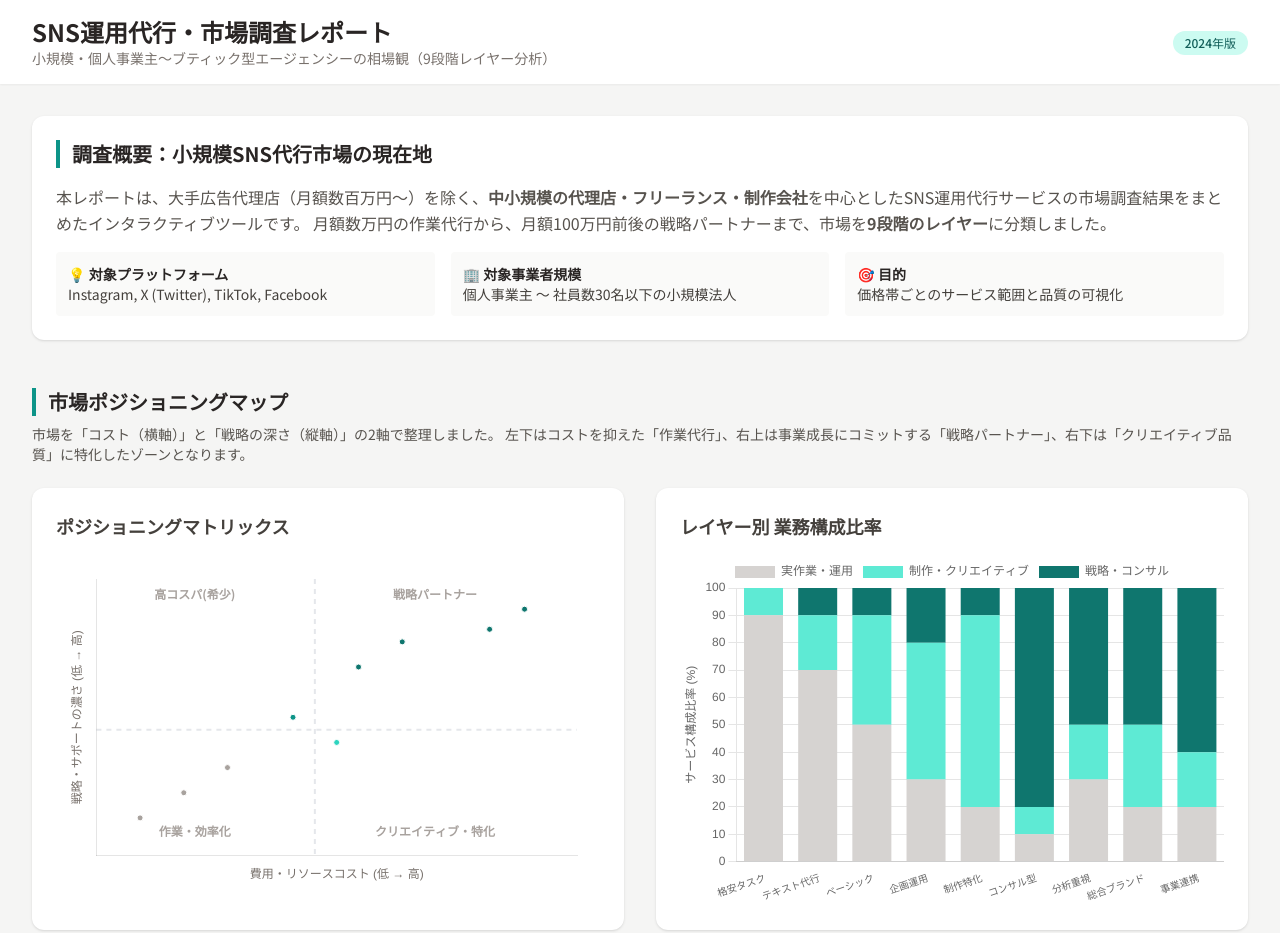
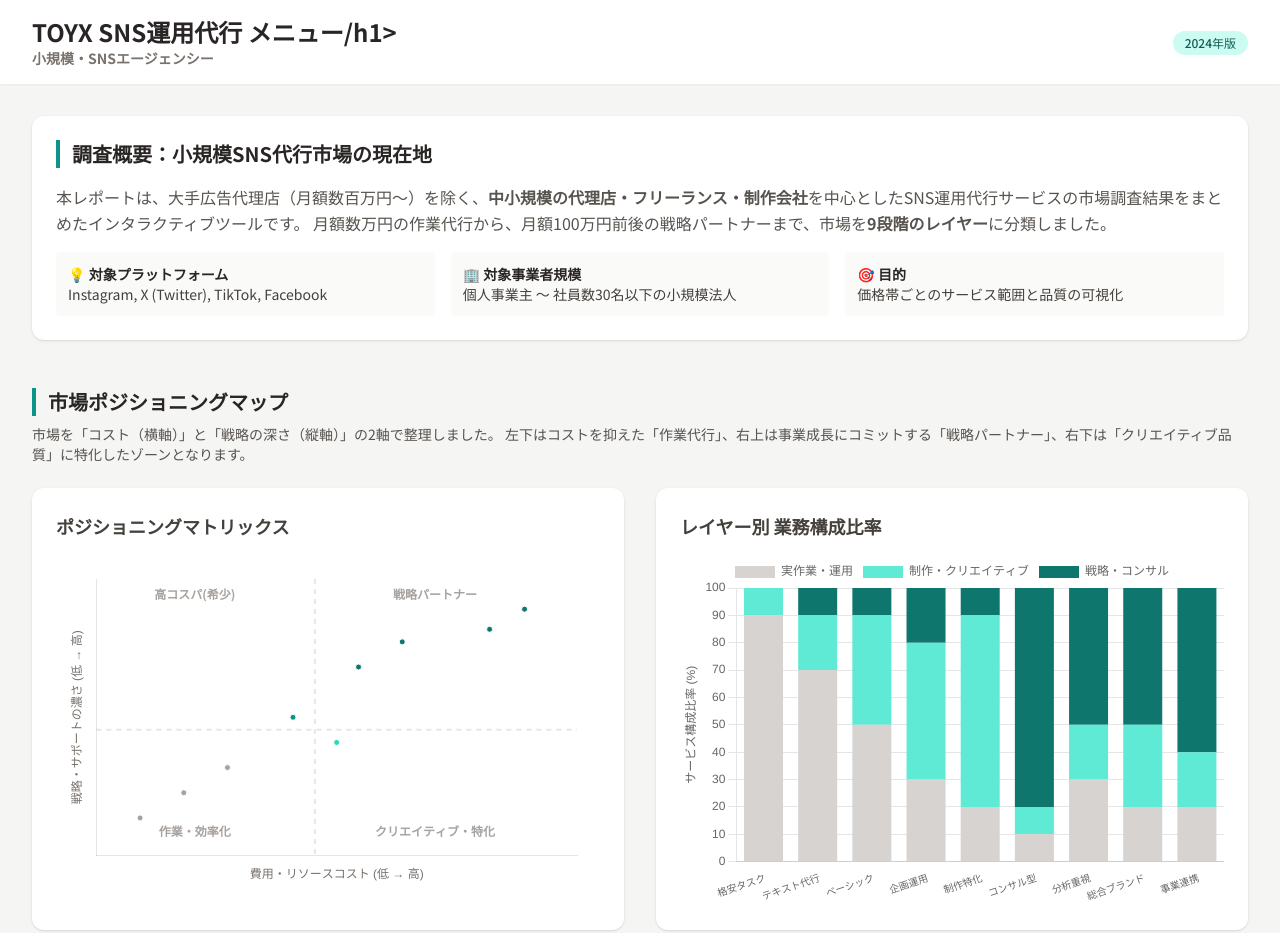
Before and after one commit to narunax/sns_menu, a plain HTML site: page index.html in a window 1280 px wide. Shown: the top 933 px of the page. Drawn offline with nearby package versions, Linux system fonts and the light colour scheme.

Commit message:
Update index.html

```diff
--- a/index.html
+++ b/index.html
@@ -66,8 +66,8 @@
     <header class="bg-white shadow-sm sticky top-0 z-10">
         <div class="max-w-7xl mx-auto px-4 sm:px-6 lg:px-8 py-4 flex justify-between items-center">
             <div>
-                <h1 class="text-2xl font-bold text-stone-800">SNS運用代行・市場調査レポート</h1>
-                <p class="text-sm text-stone-500 hidden sm:block">小規模・個人事業主〜ブティック型エージェンシーの相場観（9段階レイヤー分析）</p>
+                <h1 class="text-2xl font-bold text-stone-800">TOYX SNS運用代行 メニュー/h1>
+                <p class="text-sm text-stone-500 hidden sm:block">小規模・SNSエージェンシー</p>
             </div>
             <div class="text-right">
                 <span class="inline-flex items-center px-3 py-1 rounded-full text-xs font-medium bg-teal-100 text-teal-800">
```
